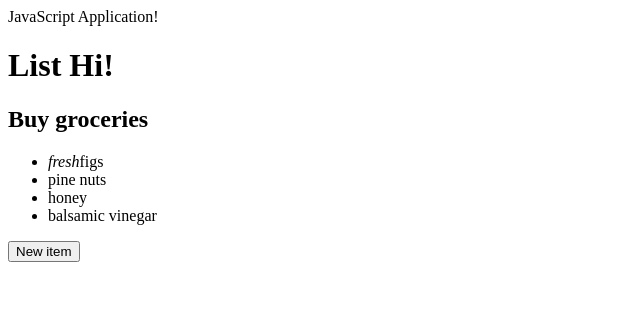
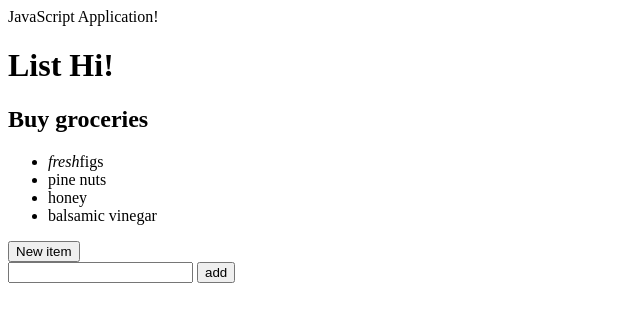
Before and after one commit to xiaoming8cn/JavaScriptApplication, a plain HTML site: page index.html in a window 1280 px wide. Shown: the whole page, without its empty margins (0-640 px from the left). Drawn offline with nearby package versions, Linux system fonts and the light colour scheme.

Commit message:
Update index.html

```diff
--- a/index.html
+++ b/index.html
@@ -14,6 +14,10 @@
 <li id="four">balsamic vinegar</li>
 </ul>
 <div id="newButton"><button href="#" id="showForm">New item</button></div>
+<form id="newForm">
+<input type="text" id="itemD" placehold="Add description..."/>
+<input type="submit" id="addD" value="add"/>
+</form>
 </div>
 <script src="https://ajax.googleapis.com/ajax/libs/jquery/3.4.1/jquery.min.js"></script>
 <script src="change.js"></script>
```
